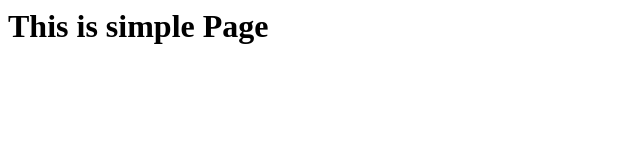
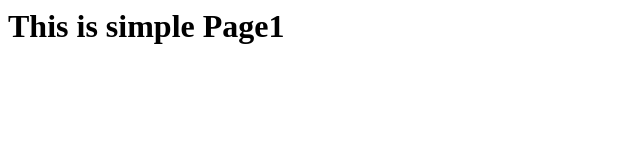
Before and after one commit to ganeshbagde/jenkins, a plain HTML site: page index.htm in a window 1280 px wide. Shown: the full height of the page, 0-640 px from the left. Drawn offline with Linux system fonts and the light colour scheme.

Commit message:
Update index.htm

```diff
--- a/index.htm
+++ b/index.htm
@@ -3,6 +3,6 @@
     <title>Welcome To Tradebulls Securities Pvt Ltd</title>
   </head>
   <body>
-    <h1>This is simple Page</h1>
+    <h1>This is simple Page1</h1>
   </body>
 </html>
```
